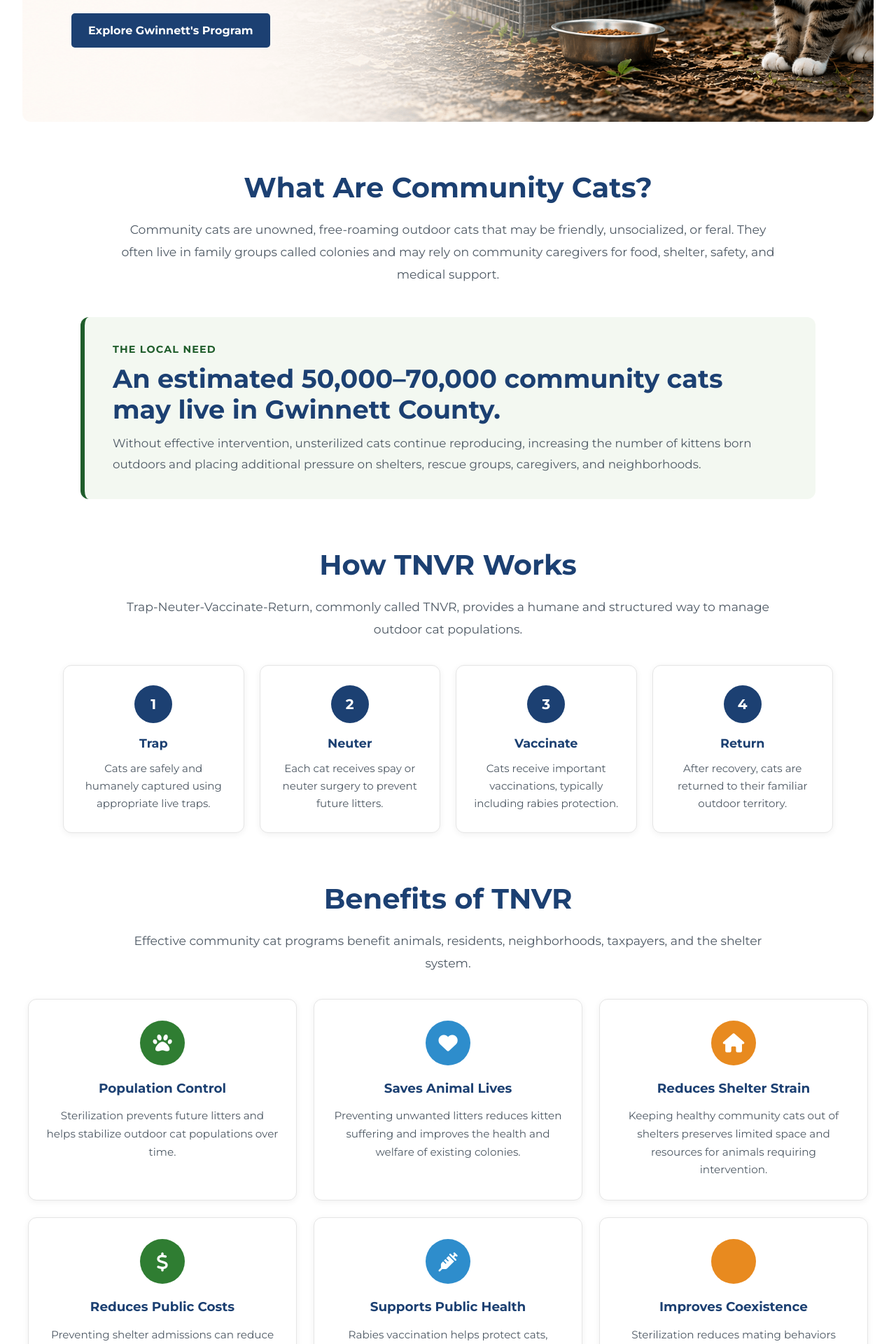
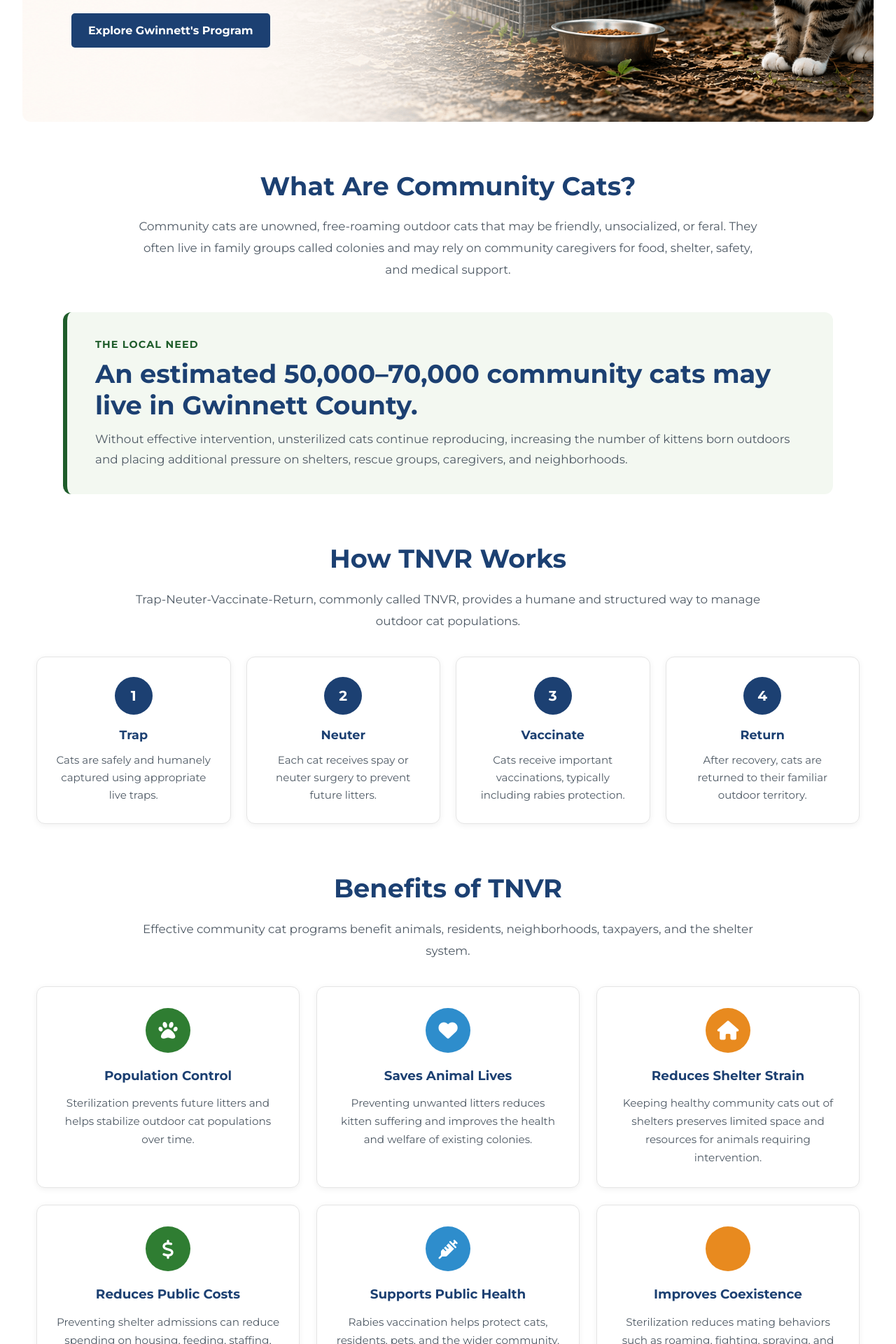
Before and after one commit to whitleybacon/gwinnett-animal-advocacy-alliance, a Jekyll site: the page built from issues/community-cats-tnr/index.html, in a window 1280 px wide. Shown: the part 570-2490 px from the top of the page at 70% size. Built offline with Jekyll 4.4.1, drawn with Linux system fonts in a browser that asks for light colours.

Commit message:
Update index.html

```diff
--- a/issues/community-cats-tnr/index.html
+++ b/issues/community-cats-tnr/index.html
@@ -14,13 +14,12 @@
     }
 
     .cat-page-section {
-        max-width: 1200px;
         margin: 70px auto;
     }
 
     .cat-page-section h2 {
         color: var(--accent);
-        font-size: 2.5rem;
+        font-size: 2.3rem;
         line-height: 1.2;
         margin: 0 0 20px;
         text-align: center;
@@ -28,10 +27,10 @@
 
     .cat-page-section > p,
     .cat-section-intro {
-        max-width: 950px;
+        max-width: 900px;
         margin-left: auto;
         margin-right: auto;
-        font-size: 1.08rem;
+        font-size: 1.05rem;
         line-height: 1.85;
     }
 
@@ -41,7 +40,7 @@
     }
 
     .cat-highlight {
-        max-width: 1050px;
+        max-width: 1100px;
         margin: 45px auto;
         padding: 35px 40px;
         background: #f3f8f1;
@@ -82,7 +81,7 @@
         display: grid;
         grid-template-columns: repeat(4, 1fr);
         gap: 22px;
-        max-width: 1100px;
+        max-width: 1200px;
         margin: 35px auto 0;
     }
 
@@ -175,7 +174,7 @@
     }
 
     .program-panel {
-        max-width: 1100px;
+        max-width: 1200px;
         margin: 35px auto 0;
         padding: 40px;
         background: #f7f9fb;
@@ -272,7 +271,7 @@
         grid-template-columns: 100px 1fr;
         gap: 25px;
         align-items: center;
-        max-width: 1050px;
+        max-width: 1100px;
         margin: 45px auto;
         padding: 35px 40px;
         background: #f7fbf6;
@@ -309,7 +308,7 @@
         display: grid;
         grid-template-columns: repeat(2, 1fr);
         gap: 22px;
-        max-width: 1100px;
+        max-width: 1200px;
         margin: 35px auto 0;
     }
 
@@ -352,7 +351,7 @@
         display: grid;
         grid-template-columns: repeat(2, 1fr);
         gap: 14px 28px;
-        max-width: 900px;
+        max-width: 950px;
         margin: 30px auto;
         padding: 0;
         list-style: none;
@@ -504,7 +503,7 @@
     </div>
 </section>
 
-<section class="cat-page-section" id="community-cats">
+<section class="content-card cat-page-section" id="community-cats">
     <h2>What Are Community Cats?</h2>
 
     <p class="cat-section-intro">
@@ -528,7 +527,7 @@
     </div>
 </section>
 
-<section class="cat-page-section" id="how-tnvr-works">
+<section class="home-section cat-page-section" id="how-tnvr-works">
     <h2>How TNVR Works</h2>
 
     <p class="cat-section-intro">
@@ -575,7 +574,7 @@
     </div>
 </section>
 
-<section class="cat-page-section" id="benefits">
+<section class="home-section cat-page-section" id="benefits">
     <h2>Benefits of TNVR</h2>
 
     <p class="cat-section-intro">
@@ -652,7 +651,7 @@
     </div>
 </section>
 
-<section class="cat-page-section" id="gwinnett-program">
+<section class="content-card cat-page-section" id="gwinnett-program">
     <h2>Gwinnett County's Community Cat Program</h2>
 
     <p class="cat-section-intro">
@@ -696,7 +695,7 @@
     </div>
 </section>
 
-<section class="cat-page-section" id="program-snapshot">
+<section class="content-card cat-page-section" id="program-snapshot">
     <h2>Program Snapshot</h2>
 
     <p class="cat-section-intro">
@@ -761,7 +760,7 @@
     </div>
 </section>
 
-<section class="cat-page-section" id="opportunities">
+<section class="home-section cat-page-section" id="opportunities">
     <h2>Opportunities to Strengthen the Program</h2>
 
     <p class="cat-section-intro">
@@ -891,7 +890,7 @@
     </div>
 </section>
 
-<section class="cat-page-section" id="why-it-matters">
+<section class="content-card cat-page-section" id="why-it-matters">
     <div class="cat-highlight">
         <span class="cat-highlight-label">Why This Matters</span>
 
@@ -907,7 +906,7 @@
     </div>
 </section>
 
-<section class="cat-page-section" id="how-to-help">
+<section class="content-card cat-page-section" id="how-to-help">
     <h2>How You Can Help</h2>
 
     <p class="cat-section-intro">
```
